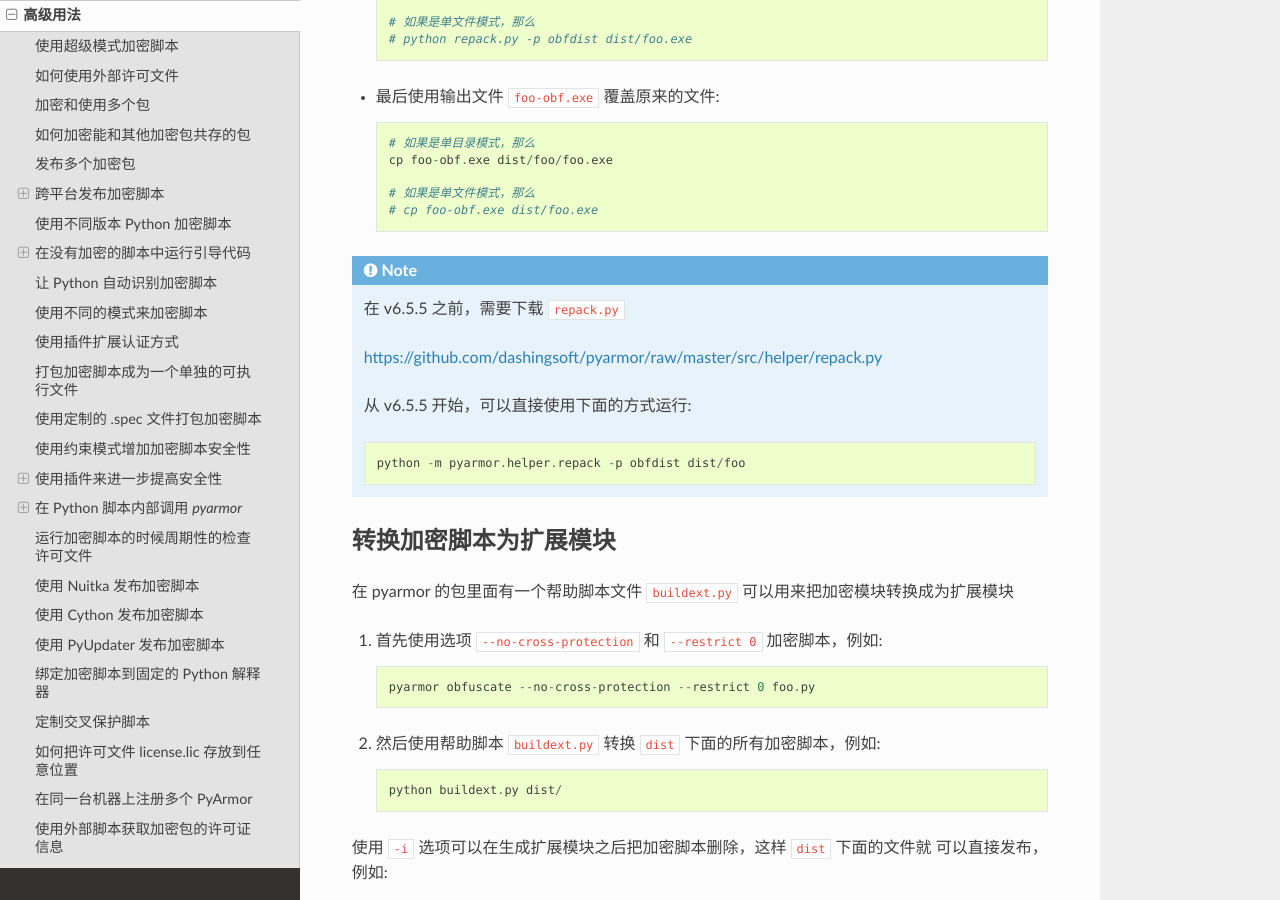
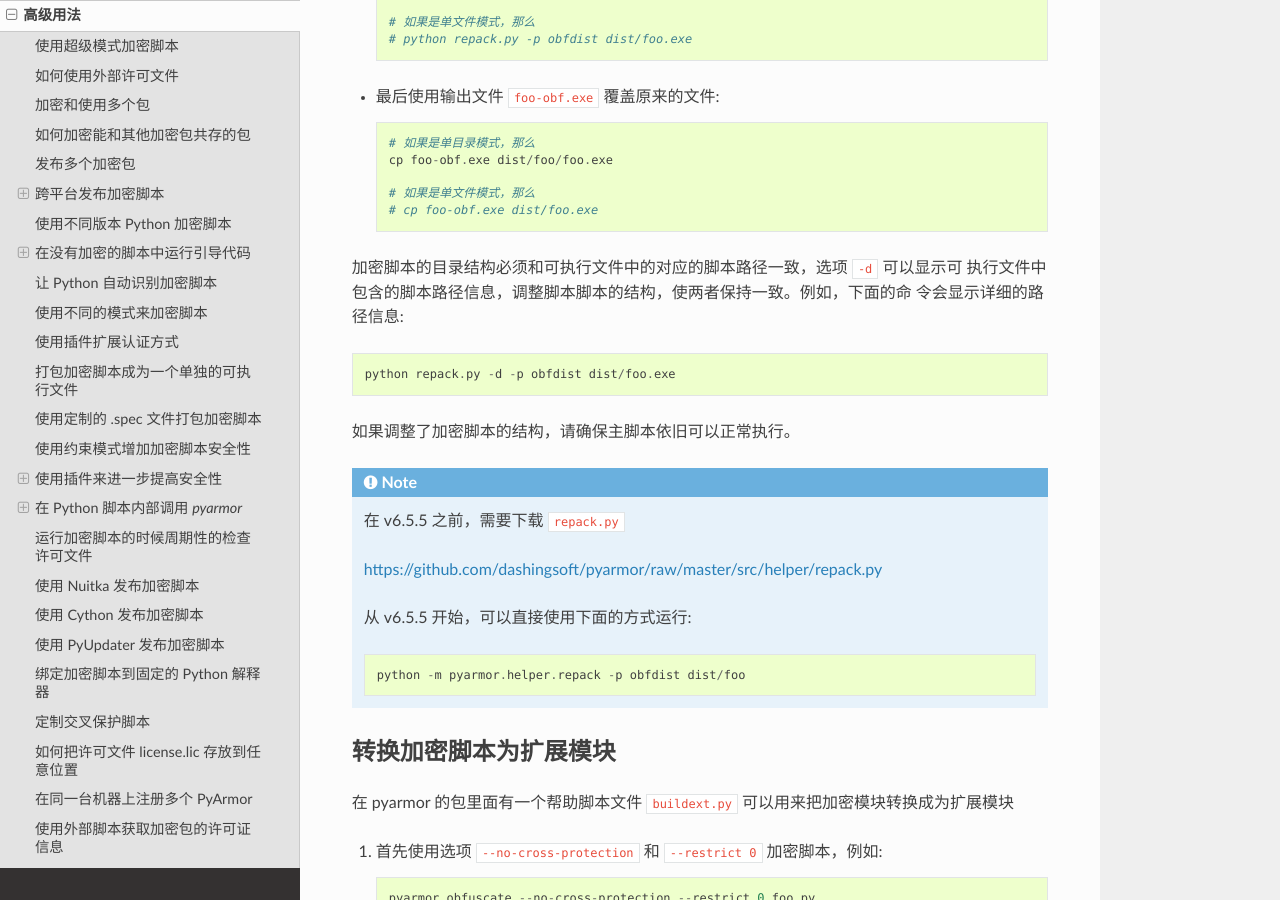
Before and after one commit to dashingsoft/pyarmor-docs-zh, a Sphinx documentation site: the page built from docs/advanced.rst, in a window 1280 px wide and 900 px high, scrolled down 30405 px. Built offline with Sphinx 7.4.7 and the Read the Docs theme 2.0.0, drawn with Linux system fonts in a browser that asks for light colours.

Commit message:
Add note for repack

```diff
--- a/docs/advanced.rst
+++ b/docs/advanced.rst
@@ -1457,6 +1457,14 @@
     # 如果是单文件模式，那么
     # cp foo-obf.exe dist/foo.exe
 
+加密脚本的目录结构必须和可执行文件中的对应的脚本路径一致，选项 ``-d`` 可以显示可
+执行文件中包含的脚本路径信息，调整脚本脚本的结构，使两者保持一致。例如，下面的命
+令会显示详细的路径信息::
+
+    python repack.py -d -p obfdist dist/foo.exe
+
+如果调整了加密脚本的结构，请确保主脚本依旧可以正常执行。
+
 .. note::
 
     在 v6.5.5 之前，需要下载 ``repack.py``
```
